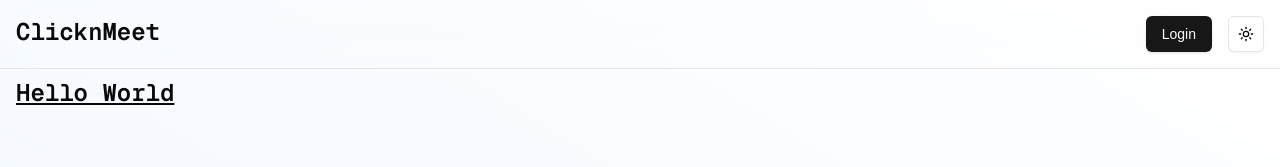
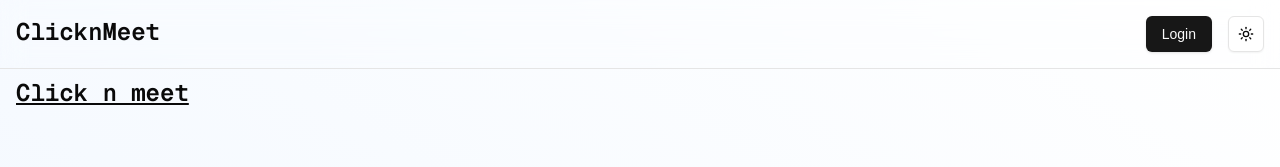
Before and after one commit to Khalil-codes/click-n-meet, a Next.js app: page / in a window 1280 px wide. Shown: the top 167 px of the page. Built offline with nearby package versions, Linux system fonts and the light colour scheme; no server answers.

Commit message:
Get started with landing page

```diff
--- a/src/app/page.tsx
+++ b/src/app/page.tsx
@@ -2,7 +2,7 @@ export default function Home() {
   return (
     <div>
       <h1 className="font-giest-mono text-2xl font-bold underline">
-        Hello World
+        Click n meet
       </h1>
     </div>
   );
```
